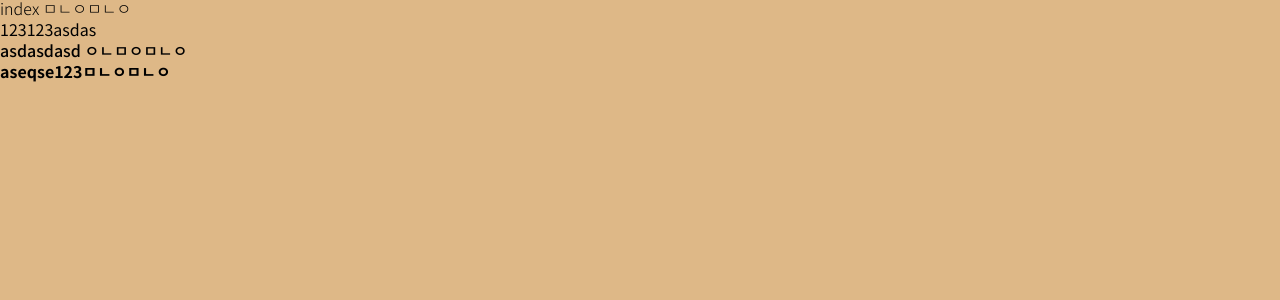
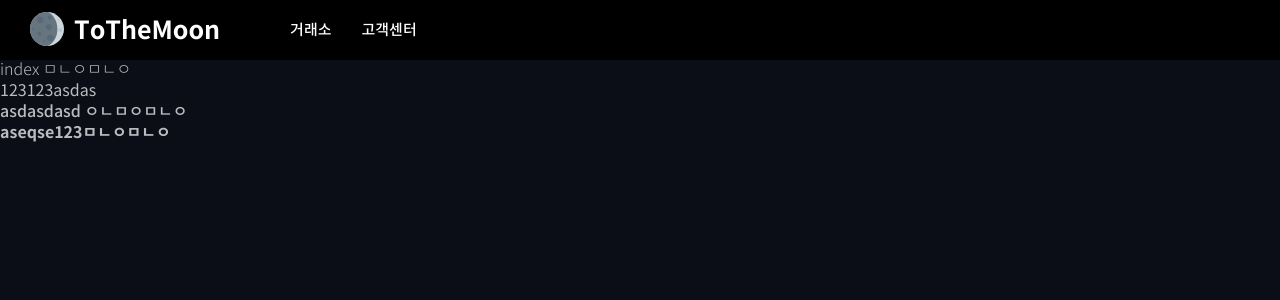
Before and after one commit to idiotsdevelop/tothemoon-front, a React (Create React App) app: page / in a window 1280 px wide. Shown: the top 300 px of the page. Built offline with nearby package versions, Linux system fonts and the light colour scheme.

Commit message:
헤더 구현

```diff
--- a/src/App.tsx
+++ b/src/App.tsx
@@ -1,11 +1,13 @@
 import React from 'react'
 import {BrowserRouter, Route, Switch} from 'react-router-dom'
+import Header from './components/header'
 import IndexPage from './pages/IndexPage'
 import MarketPage from './pages/MarketPage'
 
 function App() {
   return (
     <BrowserRouter>
+      <Header />
       <Switch>
         <Route path="/" exact component={IndexPage} />
         <Route path="/market" component={MarketPage} />
--- /dev/null
+++ b/src/components/header.tsx
@@ -0,0 +1,65 @@
+import {Link} from 'react-router-dom'
+import styled from 'styled-components'
+import {ReactComponent as LogoIcon} from '../public/images/svg/logo.svg'
+
+const Wrapper = styled.div`
+  display: flex;
+  align-items: center;
+  min-height: 60px;
+  background-color: #000000;
+`
+
+const HomeContainer = styled.div`
+  display: flex;
+  flex-direction: row;
+  margin-left: 30px;
+`
+
+const Title = styled.div`
+  margin-left: 10px;
+  color: white;
+  font-weight: bold;
+  line-height: 36px;
+  font-size: 25px;
+`
+
+const MenuContainer = styled.div`
+  display: flex;
+  flex-direction: row;
+  margin-left: 70px;
+`
+
+const Menu = styled.div`
+  margin-right: 30px;
+  color: white;
+  font-weight: 500;
+  line-height: 22px;
+  font-size: 15px;
+`
+
+const menues = [
+  {title: '거래소', router: '/market'},
+  {title: '고객센터', router: '/'},
+]
+
+const Header = () => {
+  return (
+    <Wrapper>
+      <Link to="/" style={{textDecoration: 'none'}}>
+        <HomeContainer>
+          <LogoIcon />
+          <Title>ToTheMoon</Title>
+        </HomeContainer>
+      </Link>
+      <MenuContainer>
+        {menues.map((menu, index) => (
+          <Link to={menu.router} style={{textDecoration: 'none'}}>
+            <Menu key={index}>{menu.title}</Menu>
+          </Link>
+        ))}
+      </MenuContainer>
+    </Wrapper>
+  )
+}
+
+export default Header
--- a/src/pages/IndexPage.tsx
+++ b/src/pages/IndexPage.tsx
@@ -9,7 +9,7 @@ const Medium = styled.div`
 `
 
 const Bold = styled.div`
-  font-weight: bold;
+  font-weight: 700;
 `
 
 const IndexPage = () => {
--- a/src/styles/fonts.css
+++ b/src/styles/fonts.css
@@ -28,7 +28,7 @@
 @font-face {
   font-family: 'Noto Sans CJK KR';
   font-style: normal;
-  font-weight: bold;
+  font-weight: 700;
   src: url('../public/fonts/NotoSansKR-Bold.woff2') format('woff2'),
     url('../public/fonts/NotoSansKR-Bold.woff') format('woff'),
     url('../public/fonts/NotoSansKR-Bold.otf') format('truetype');
--- a/src/styles/global.css
+++ b/src/styles/global.css
@@ -3,6 +3,7 @@
 body {
   margin: 0;
   padding: 0;
-  background-color: burlywood;
+  background-color: #0b0e16;
   font-family: 'Noto Sans CJK KR';
+  color: #bbbcc0;
 }
```
Also changed, not shown: src/public/images/svg/logo.svg (added).
